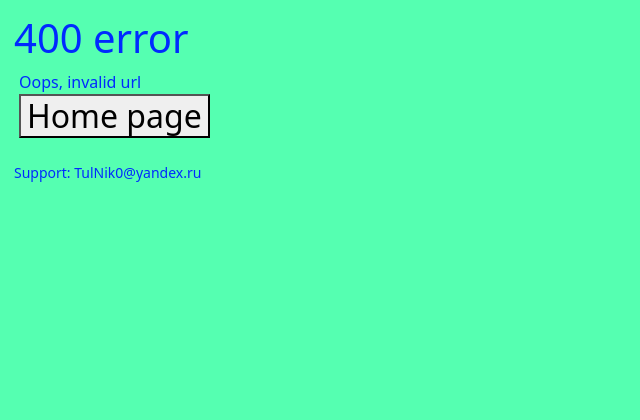
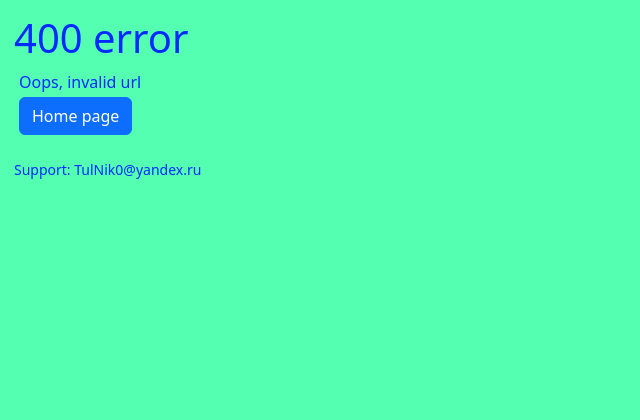
Before and after one commit to LaGGgggg/SkyLibrary, a Django app: template SkyLibrary/templates/errors/400.html in a window 1280 px wide. Shown: the top 420 px of the page, without its empty margins (0-640 px from the left). Run offline with Django 4.2, Linux system fonts and the light colour scheme; the template is opened without the code that fills it, so the values that code supplies are empty.

Commit message:
Added a style to the "home page" button for the "error" pages

```diff
--- a/SkyLibrary/templates/errors/400.html
+++ b/SkyLibrary/templates/errors/400.html
@@ -13,7 +13,7 @@
     {% endblock header %}
     {% block content %}
         {% translate 'Oops, invalid url' %}
-        <h2><button onclick="location.href='{% url 'index' %}'">{% translate 'Home page' %}</button></h2>
+        <h2><button onclick="location.href='{% url 'index' %}'" class="btn btn-primary">{% translate 'Home page' %}</button></h2>
     {% endblock content %}
 {% endcache %}
 </html>
--- a/SkyLibrary/templates/errors/403.html
+++ b/SkyLibrary/templates/errors/403.html
@@ -13,7 +13,7 @@
     {% endblock header %}
     {% block content %}
         {% translate 'Oops, you do not have permission to do this' %}
-        <h2><button onclick="location.href='{% url 'index' %}'">{% translate 'Home page' %}</button></h2>
+        <h2><button onclick="location.href='{% url 'index' %}'" class="btn btn-primary">{% translate 'Home page' %}</button></h2>
     {% endblock content %}
 {% endcache %}
 </html>
--- a/SkyLibrary/templates/errors/404.html
+++ b/SkyLibrary/templates/errors/404.html
@@ -13,7 +13,7 @@
     {% endblock header %}
     {% block content %}
         {% translate 'Oops, page not found' %}
-        <h2><button onclick="location.href='{% url 'index' %}'">{% translate 'Home page' %}</button></h2>
+        <h2><button onclick="location.href='{% url 'index' %}'" class="btn btn-primary">{% translate 'Home page' %}</button></h2>
     {% endblock content %}
 {% endcache %}
 </html>
--- a/SkyLibrary/templates/errors/500.html
+++ b/SkyLibrary/templates/errors/500.html
@@ -13,7 +13,7 @@
     {% endblock header %}
     {% block content %}
         {% translate 'Oops, server error' %}
-        <h2><button onclick="location.href='{% url 'index' %}'">{% translate 'Home page' %}</button></h2>
+        <h2><button onclick="location.href='{% url 'index' %}'" class="btn btn-primary">{% translate 'Home page' %}</button></h2>
     {% endblock content %}
 {% endcache %}
 </html>
```
